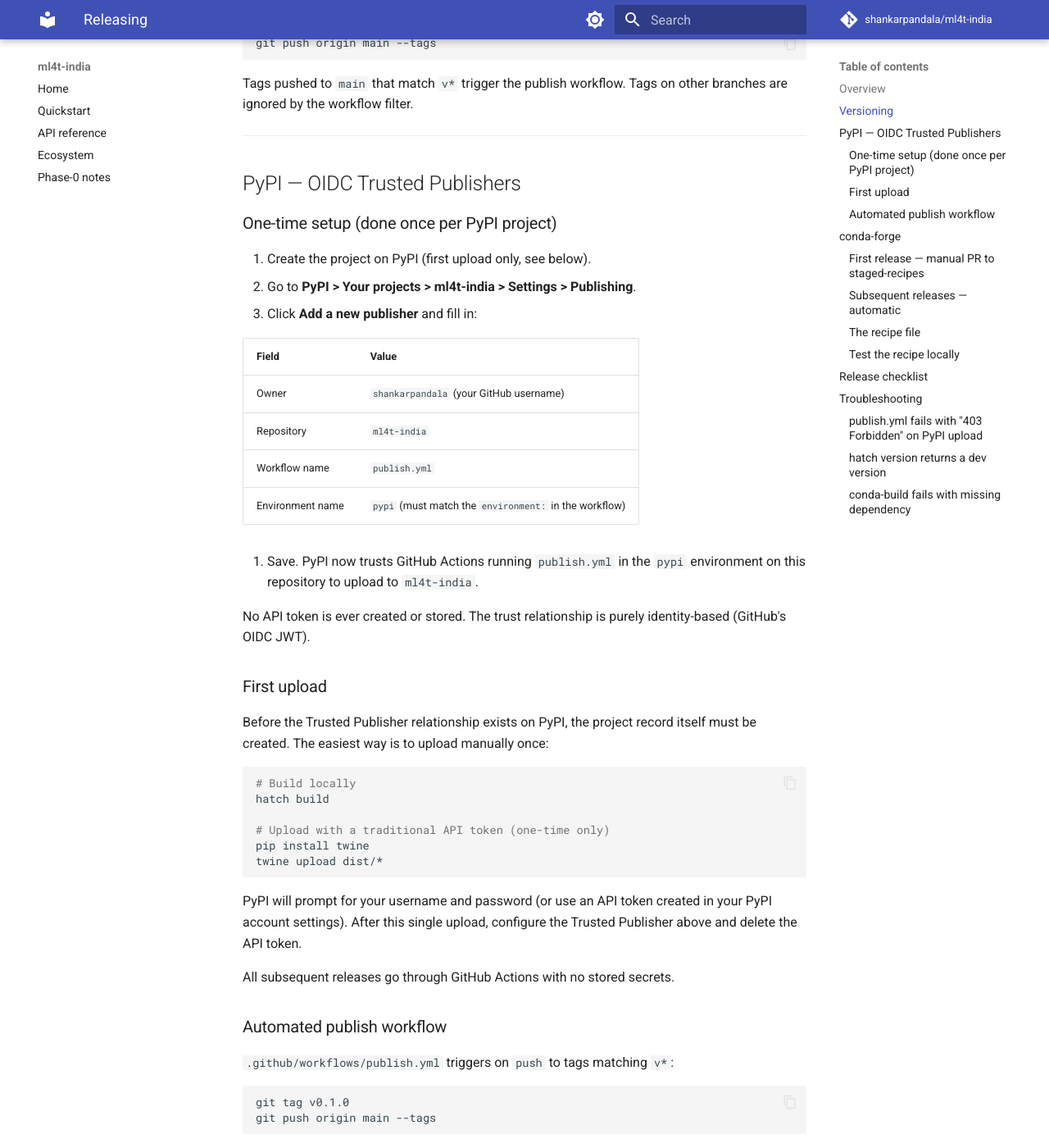
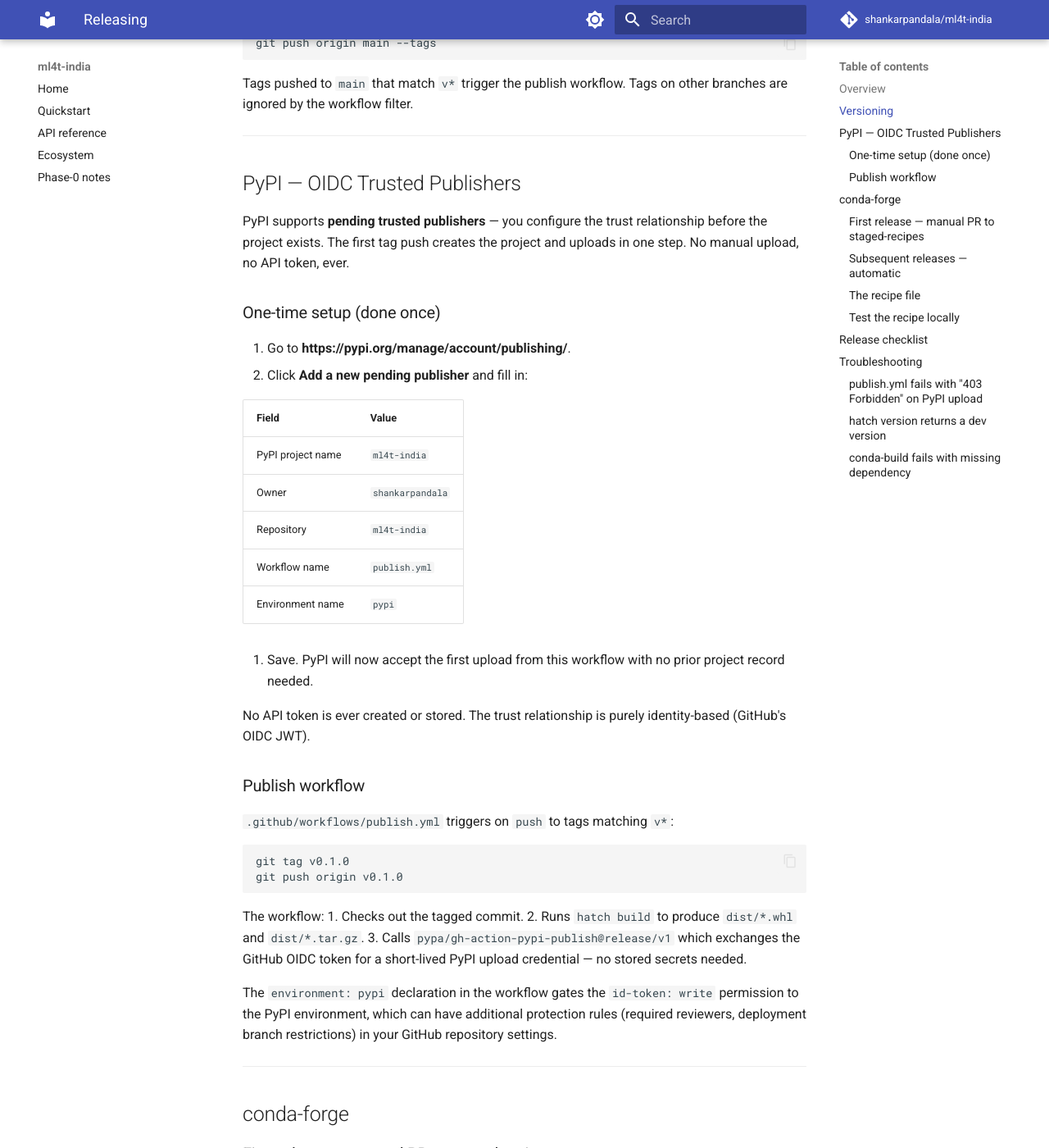
Before and after one commit to shankarpandala/ml4t-india, an MkDocs documentation site: the page built from docs/releasing.md, in a window 1280 px wide and 1400 px high, scrolled down 936 px. Shown: the whole window at 82% size. Built offline with MkDocs 1.6.1 and Material for MkDocs 9.7.7, drawn with Linux system fonts in a browser that asks for light colours; comment, search, counter and statistics services are not loaded; some of the changed text lies outside the part shown.

Commit message:
docs(releasing): use pending trusted publisher — no manual upload needed

````diff
--- a/docs/releasing.md
+++ b/docs/releasing.md
@@ -41,59 +41,43 @@ other branches are ignored by the workflow filter.
 
 ## PyPI — OIDC Trusted Publishers
 
-### One-time setup (done once per PyPI project)
+PyPI supports **pending trusted publishers** — you configure the trust
+relationship before the project exists. The first tag push creates the project
+and uploads in one step. No manual upload, no API token, ever.
 
-1. Create the project on PyPI (first upload only, see below).
-2. Go to **PyPI > Your projects > ml4t-india > Settings > Publishing**.
-3. Click **Add a new publisher** and fill in:
+### One-time setup (done once)
+
+1. Go to **https://pypi.org/manage/account/publishing/**.
+2. Click **Add a new pending publisher** and fill in:
 
    | Field | Value |
    |---|---|
-   | Owner | `shankarpandala` (your GitHub username) |
+   | PyPI project name | `ml4t-india` |
+   | Owner | `shankarpandala` |
    | Repository | `ml4t-india` |
    | Workflow name | `publish.yml` |
-   | Environment name | `pypi` (must match the `environment:` in the workflow) |
+   | Environment name | `pypi` |
 
-4. Save. PyPI now trusts GitHub Actions running `publish.yml` in the
-   `pypi` environment on this repository to upload to `ml4t-india`.
+3. Save. PyPI will now accept the first upload from this workflow with no
+   prior project record needed.
 
 No API token is ever created or stored. The trust relationship is purely
 identity-based (GitHub's OIDC JWT).
 
-### First upload
-
-Before the Trusted Publisher relationship exists on PyPI, the project record
-itself must be created. The easiest way is to upload manually once:
-
-```bash
-# Build locally
-hatch build
-
-# Upload with a traditional API token (one-time only)
-pip install twine
-twine upload dist/*
-```
-
-PyPI will prompt for your username and password (or use an API token created
-in your PyPI account settings). After this single upload, configure the
-Trusted Publisher above and delete the API token.
-
-All subsequent releases go through GitHub Actions with no stored secrets.
-
-### Automated publish workflow
+### Publish workflow
 
 `.github/workflows/publish.yml` triggers on `push` to tags matching `v*`:
 
-```
+```bash
 git tag v0.1.0
-git push origin main --tags
+git push origin v0.1.0
 ```
 
 The workflow:
 1. Checks out the tagged commit.
 2. Runs `hatch build` to produce `dist/*.whl` and `dist/*.tar.gz`.
 3. Calls `pypa/gh-action-pypi-publish@release/v1` which exchanges the GitHub
-   OIDC token for a short-lived PyPI upload token — no stored secrets needed.
+   OIDC token for a short-lived PyPI upload credential — no stored secrets needed.
 
 The `environment: pypi` declaration in the workflow gates the `id-token: write`
 permission to the PyPI environment, which can have additional protection rules
````
